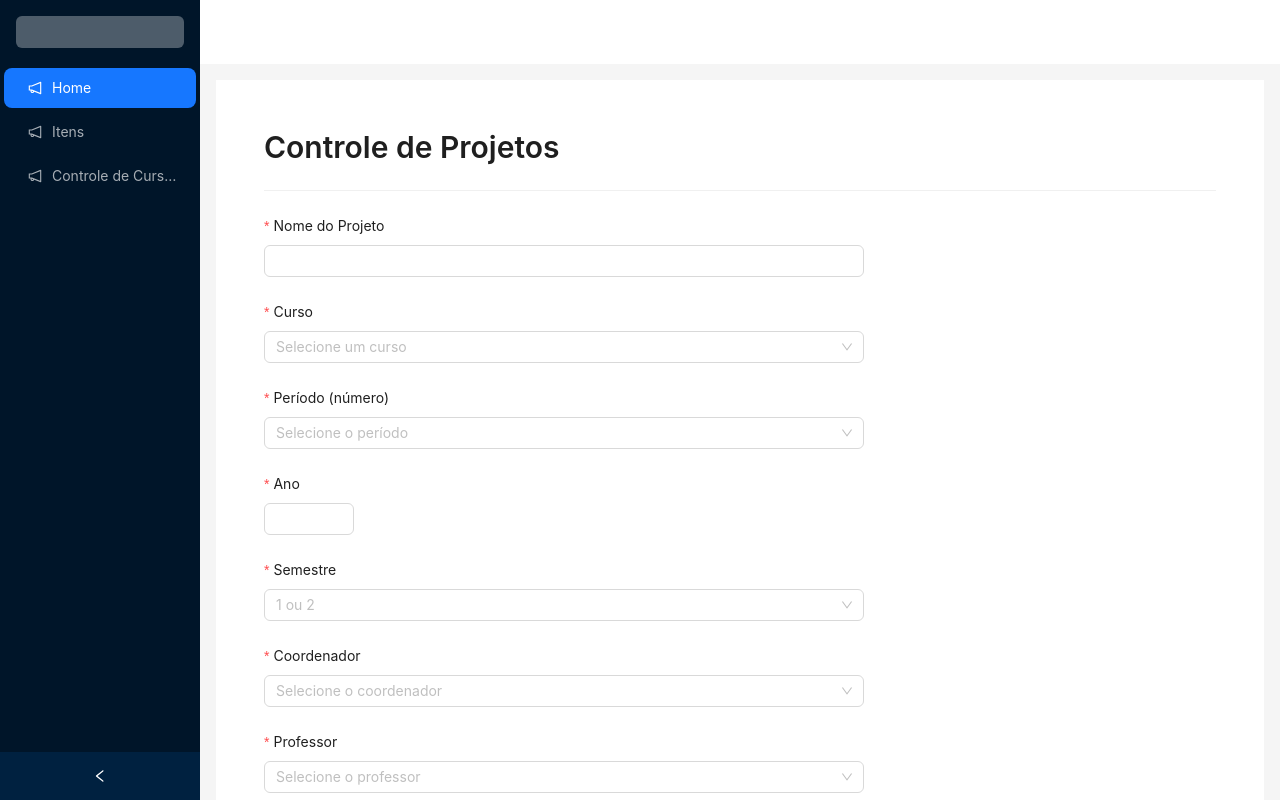
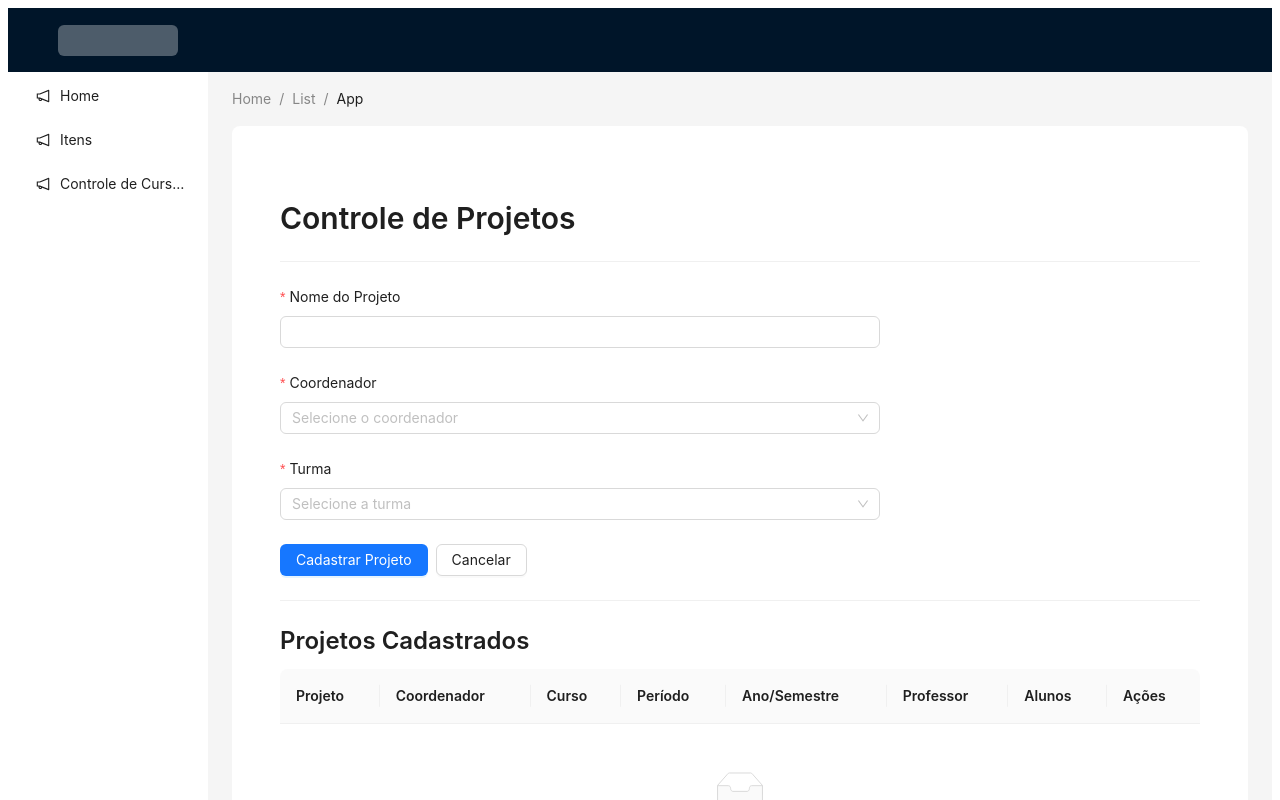
Before and after one commit to Fabrica-Unisales/pie-manager-front, a Next.js app: page /controle in a window 1280 px wide. Both pictures are taken after a click on the button "Cadastrar Novo Projeto". Shown: the top 800 px of the page. Built offline with nearby package versions, Linux system fonts and the light colour scheme; what @ant-design/nextjs-registry would draw is missing.

Commit message:
Alterações no layout e adicionei lista das turmas

```diff
--- a/src/app/controle/page.js
+++ b/src/app/(auth)/controle/page.js
@@ -6,7 +6,6 @@ import {
   Input,
   Button,
   Select,
-  InputNumber,
   Typography,
   Divider,
   message,
@@ -15,6 +14,7 @@ import {
 } from 'antd';
 import { usuariosMocks } from '@/mocks/usuariosMocks';
 import { cursosMocks } from '@/mocks/cursosMocks';
+import { turmasMocks } from '@/mocks/turmasMocks';
 
 const { Title } = Typography;
 
@@ -26,14 +26,10 @@ const ControlePage = () => {
   const [editandoId, setEditandoId] = useState(null);
 
   const coordenadores = usuariosMocks.filter(u => u.tipo === 'Coordenador');
-  const professores = usuariosMocks.filter(u => u.tipo === 'Professor');
-  const alunos = usuariosMocks.filter(u => u.tipo === 'Aluno');
 
   const handleSubmit = (values) => {
-    const cursoSelecionado = cursosMocks.find(c => c.id === values.curso);
     const coordenadorSelecionado = usuariosMocks.find(u => u.id === values.coordenador);
-    const professorSelecionado = usuariosMocks.find(u => u.id === values.professor);
-    const alunosSelecionados = usuariosMocks.filter(u => values.alunos.includes(u.id));
+    const turmaSelecionada = turmasMocks.find(t => t.id === values.turma);
 
     const baseId = Math.floor(Date.now() / 1000) + contadorId;
 
@@ -44,15 +40,7 @@ const ControlePage = () => {
       coordenador_nome: coordenadorSelecionado?.nome,
       listaTurmas: [
         {
-          id: `turma-${baseId}`,
-          curso_id: cursoSelecionado?.cursoId,
-          curso_nome: cursoSelecionado?.nome,
-          periodo_id: cursoSelecionado?.periodoId,
-          periodo_numero: values.periodoNumero,
-          ano: values.ano,
-          semestre: values.semestre,
-          professor: professorSelecionado,
-          listaAlunos: alunosSelecionados,
+          ...turmaSelecionada,
         },
       ],
     };
@@ -77,13 +65,8 @@ const ControlePage = () => {
     const turma = projeto.listaTurmas[0];
     form.setFieldsValue({
       nome: projeto.nome,
-      curso: cursosMocks.find(c => c.cursoId === turma.curso_id && c.periodoId === turma.periodo_id)?.id,
-      periodoNumero: turma.periodo_numero,
-      ano: turma.ano,
-      semestre: turma.semestre,
       coordenador: projeto.coordenador_id,
-      professor: turma.professor?.id,
-      alunos: turma.listaAlunos.map(a => a.id),
+      turma: turma.id,
     });
     setFormVisivel(true);
     setEditandoId(projeto.id);
@@ -107,15 +90,15 @@ const ControlePage = () => {
     },
     {
       title: 'Curso',
-      dataIndex: ['listaTurmas', 0, 'curso_nome'],
-      key: 'curso_nome',
+      key: 'curso',
+      render: (_, record) => record.listaTurmas[0].curso_nome,
     },
     {
       title: 'Período',
       key: 'periodo',
       render: (_, record) => {
         const turma = record.listaTurmas[0];
-        return `${turma.periodo_id} - ${turma.periodo_numero}º`;
+        return `${turma.periodo_id}º`;
       },
     },
     {
@@ -177,56 +160,9 @@ const ControlePage = () => {
             </Form.Item>
 
             <Form.Item
-              label="Curso"
-              name="curso"
-              rules={[{ required: true, message: 'Selecione o curso' }]}
-            >
-              <Select placeholder="Selecione um curso">
-                {cursosMocks.map(curso => (
-                  <Select.Option key={curso.id} value={curso.id}>
-                    {curso.nome}
-                  </Select.Option>
-                ))}
-              </Select>
-            </Form.Item>
-
-            <Form.Item
-              label="Período (número)"
-              name="periodoNumero"
-              rules={[{ required: true, message: 'Informe o período' }]}
-            >
-              <Select placeholder="Selecione o período">
-                {[1, 2, 3, 4, 5, 6, 7, 8].map(num => (
-                  <Select.Option key={num} value={num}>
-                    {num}º
-                  </Select.Option>
-                ))}
-              </Select>
-            </Form.Item>
-
-            <Form.Item
-              label="Ano"
-              name="ano"
-              rules={[{ required: true, message: 'Informe o ano' }]}
-            >
-              <InputNumber min={2020} max={2100} />
-            </Form.Item>
-
-            <Form.Item
-              label="Semestre"
-              name="semestre"
-              rules={[{ required: true, message: 'Informe o semestre' }]}
-            >
-              <Select placeholder="1 ou 2">
-                <Select.Option value={1}>1</Select.Option>
-                <Select.Option value={2}>2</Select.Option>
-              </Select>
-            </Form.Item>
-
-            <Form.Item
               label="Coordenador"
               name="coordenador"
-              rules={[{ required: true, message: 'Selecione um coordenador' }]}
+              rules={[{ required: true, message: 'Selecione o coordenador' }]}
             >
               <Select placeholder="Selecione o coordenador">
                 {coordenadores.map(coord => (
@@ -238,28 +174,14 @@ const ControlePage = () => {
             </Form.Item>
 
             <Form.Item
-              label="Professor"
-              name="professor"
-              rules={[{ required: true, message: 'Selecione um professor' }]}
+              label="Turma"
+              name="turma"
+              rules={[{ required: true, message: 'Selecione a turma' }]}
             >
-              <Select placeholder="Selecione o professor">
-                {professores.map(prof => (
-                  <Select.Option key={prof.id} value={prof.id}>
-                    {prof.nome}
-                  </Select.Option>
-                ))}
-              </Select>
-            </Form.Item>
-
-            <Form.Item
-              label="Alunos"
-              name="alunos"
-              rules={[{ required: true, message: 'Selecione os alunos' }]}
-            >
-              <Select mode="multiple" placeholder="Selecione os alunos">
-                {alunos.map(aluno => (
-                  <Select.Option key={aluno.id} value={aluno.id}>
-                    {aluno.nome}
+              <Select placeholder="Selecione a turma">
+                {turmasMocks.map(turma => (
+                  <Select.Option key={turma.id} value={turma.id}>
+                    {`${turma.curso_nome} - ${turma.ano}/${turma.semestre} - Prof: ${turma.professor?.nome}`}
                   </Select.Option>
                 ))}
               </Select>
--- a/src/app/layout.js
+++ b/src/app/layout.js
@@ -2,59 +2,23 @@
 "use client";
 import React from "react";
 import { AntdRegistry } from "@ant-design/nextjs-registry";
-import { Layout, Menu, theme } from "antd";
+import { Breadcrumb, Layout, Menu, theme } from "antd";
 import { items2 } from "@/statics/menuItens";
-import "./globals.css";
 
 const { Header, Content, Sider } = Layout;
 
-const RootLayout = ({ children }) => {
+const App = ({children}) => {
   const {
-    token: { colorBgContainer },
+    token: { colorBgContainer, borderRadiusLG },
   } = theme.useToken();
-
   return (
-    <html lang="pt-BR">
+    <html lang="en">
       <body>
         <AntdRegistry>
-          <Layout style={{ minHeight: "100vh" }}>
-            <Sider
-              collapsible
-              style={{ position: 'fixed', height: '100vh', left: 0, top: 0, bottom: 0 }}
-            >
-              <div style={{
-                height: 32,
-                margin: 16,
-                background: "rgba(255, 255, 255, 0.3)",
-                borderRadius: 6
-              }} />
-              <Menu
-                theme="dark"
-                mode="inline"
-                defaultSelectedKeys={["home"]}
-                items={items2}
-              />
-            </Sider>
-
-            <Layout style={{ marginLeft: 200 }}> {/* margem para compensar o Sider fixo */}
-              <Header style={{ padding: 0, background: colorBgContainer }} />
-              <Content style={{ margin: '16px' }}>
-                <div
-                  style={{
-                    padding: 24,
-                    minHeight: 360,
-                    background: colorBgContainer,
-                  }}
-                >
                   {children}
-                </div>
-              </Content>
-            </Layout>
-          </Layout>
         </AntdRegistry>
       </body>
     </html>
   );
 };
-
-export default RootLayout;
+export default App;
--- /dev/null
+++ b/src/mocks/turmasMocks.js
@@ -0,0 +1,59 @@
+// src/mocks/turmasMocks.js
+import { usuariosMocks } from './usuariosMocks';
+import { cursosMocks } from './cursosMocks';
+
+const turmasSemCursoNome = [
+  {
+    id: 1,
+    curso_id: 'TADS_MATUTINO',
+    periodo_id: 1,
+    ano: 2025,
+    semestre: 1,
+    professor: usuariosMocks.find(u => u.id === 3),
+    listaAlunos: usuariosMocks.filter(u => [5, 6, 10].includes(u.id)),
+  },
+  {
+    id: 2,
+    curso_id: 'ADS_VESPERTINO',
+    periodo_id: 2,
+    ano: 2025,
+    semestre: 2,
+    professor: usuariosMocks.find(u => u.id === 9),
+    listaAlunos: usuariosMocks.filter(u => [8, 1].includes(u.id)),
+  },
+  {
+    id: 3,
+    curso_id: 'TADS_NOTURNO',
+    periodo_id: 1,
+    ano: 2025,
+    semestre: 1,
+    professor: usuariosMocks.find(u => u.id === 3),
+    listaAlunos: usuariosMocks.filter(u => [10, 5].includes(u.id)),
+  },
+  {
+    id: 4,
+    curso_id: 'SI_NOTURNO',
+    periodo_id: 2,
+    ano: 2025,
+    semestre: 2,
+    professor: usuariosMocks.find(u => u.id === 9),
+    listaAlunos: usuariosMocks.filter(u => [6, 1].includes(u.id)),
+  },
+  {
+    id: 5,
+    curso_id: 'ENG_MATUTINO',
+    periodo_id: 1,
+    ano: 2025,
+    semestre: 1,
+    professor: usuariosMocks.find(u => u.id === 3),
+    listaAlunos: usuariosMocks.filter(u => [8, 1].includes(u.id)),
+  },
+];
+
+export const turmasMocks = turmasSemCursoNome.map(turma => {
+  const curso = cursosMocks.find(c => c.id === turma.curso_id);
+  return {
+    ...turma,
+    curso_nome: curso?.nome || 'Curso não encontrado',
+  };
+});
--- a/src/mocks/usuariosMocks.js
+++ b/src/mocks/usuariosMocks.js
@@ -21,20 +21,20 @@ export const usuariosMocks = [
   },
   {
     id: 3,
-    nome: 'Carlos Ferreira',
-    email: 'carlos@escola.com',
+    nome: 'James Alves',
+    email: 'james@escola.com',
     senha_hash: 'hash789',
     matricula: 'PROF001',
-    usuario: 'carlos.ferreira',
+    usuario: 'james.alves',
     tipo: 'Professor',
   },
   {
     id: 4,
-    nome: 'Débora Ribeiro',
-    email: 'debora@escola.com',
+    nome: 'MARCELO SCHUSTER',
+    email: 'marcelo@escola.com',
     senha_hash: 'hash321',
     matricula: 'COORD001',
-    usuario: 'debora.ribeiro',
+    usuario: 'marcelo.schuster',
     tipo: 'Coordenador',
   },
   {
@@ -71,6 +71,24 @@ export const usuariosMocks = [
     senha_hash: 'hash852',
     matricula: 'AVEXT001',
     usuario: 'henrique.dias',
-    tipo: 'AvaliadorExterno',
+    tipo: 'Aluno',
+  },
+   {
+    id: 9,
+    nome: 'Romulo Douro',
+    email: 'romulo@escola.com',
+    senha_hash: 'hash789',
+    matricula: 'PROF003',
+    usuario: 'romulo.douro',
+    tipo: 'Professor',
+  },
+   {
+    id: 10,
+    nome: 'Luisa Rabelo',
+    email: 'luisa@escola.com',
+    senha_hash: 'hash307',
+    matricula: '20231002',
+    usuario: 'luisa.rabelo',
+    tipo: 'Aluno',
   }
 ];
```
